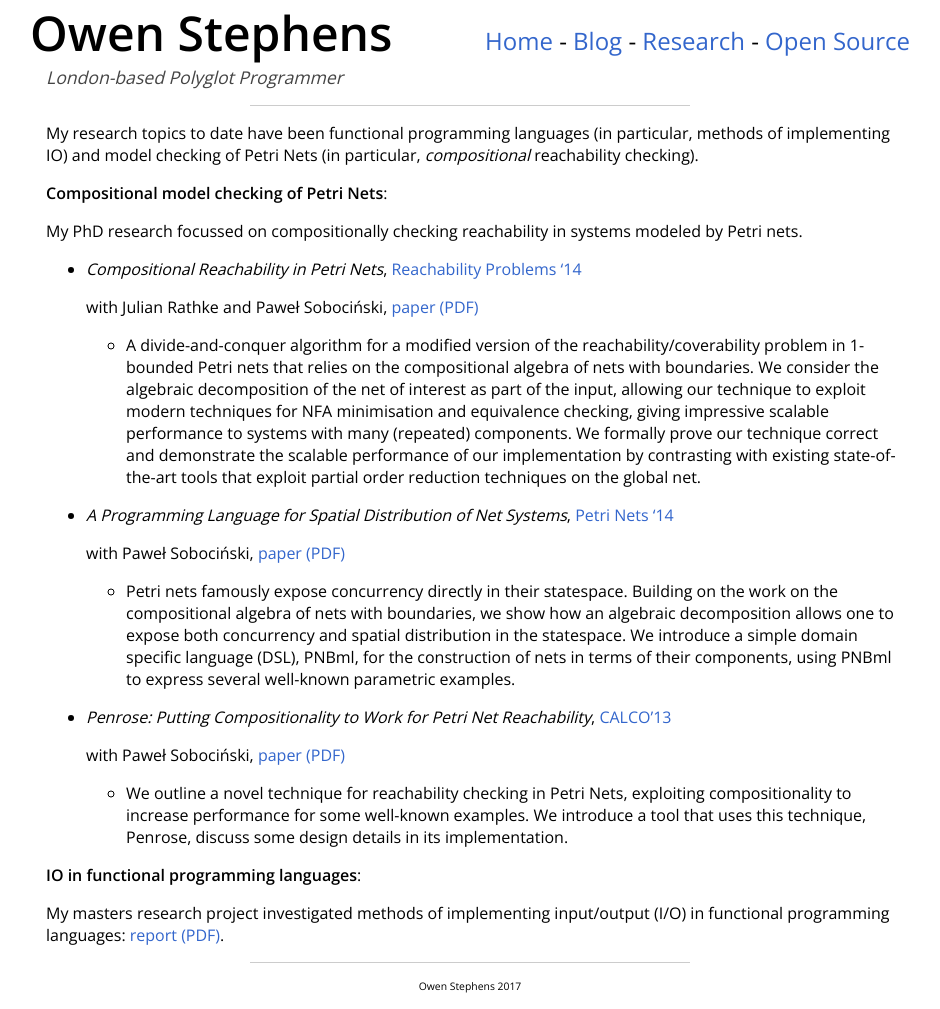
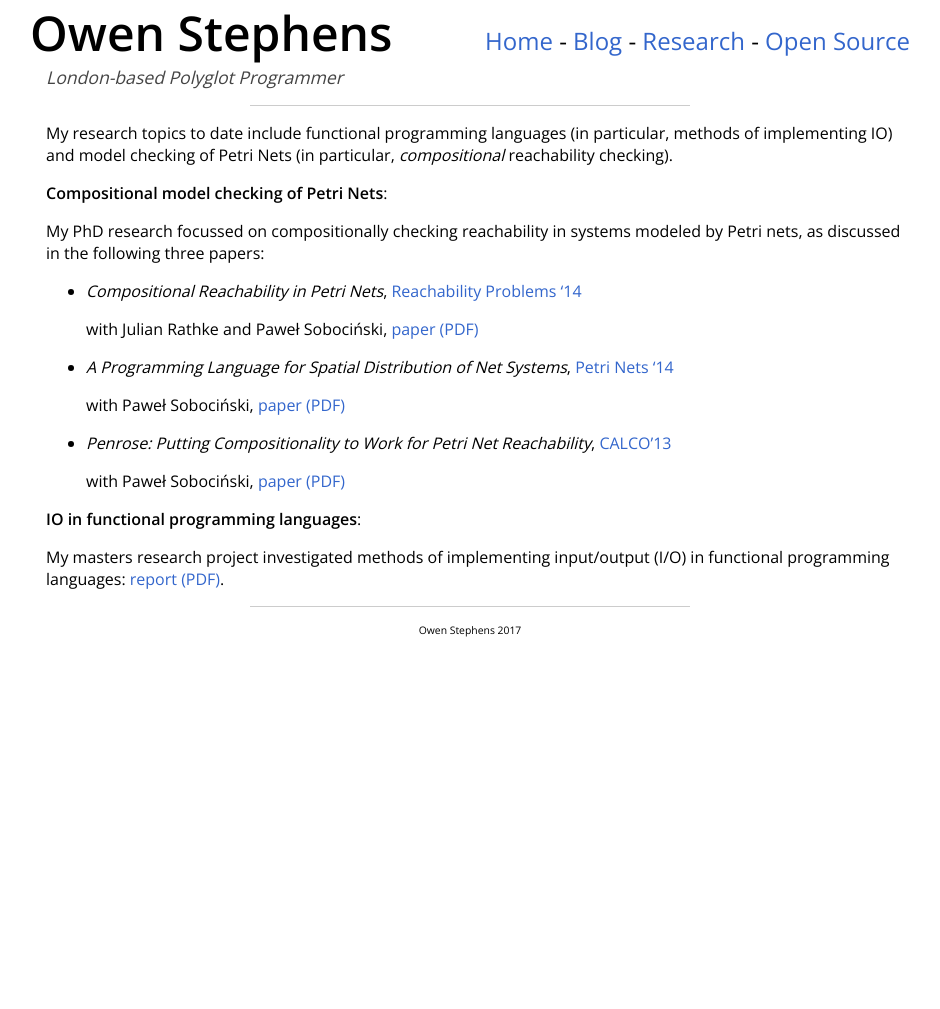
Before and after one commit to owst/owst.github.io, a Jekyll site: the page built from research.md, in a window 1280 px wide. Shown: the whole page, without its empty margins (170-1110 px from the left). Built offline with Jekyll 4.4.1, drawn with Linux system fonts in a browser that asks for light colours; nearby versions of some CDN libraries; some web fonts are replaced; Markdown is read by kramdown in place of the engine named in the settings; after the commit the page ends 900 px from its top, so only the background shows below that.

Commit message:
Tidy up research page

```diff
--- a/research.md
+++ b/research.md
@@ -3,41 +3,23 @@ title: "Research"
 weight: 3
 ---
 
-My research topics to date have been functional programming languages (in particular, methods of
-implementing IO) and model checking of Petri Nets (in particular, *compositional* reachability
-checking).
+My research topics to date include functional programming languages (in particular, methods of implementing IO) and model checking of Petri Nets (in particular, *compositional* reachability checking).
 
 **Compositional model checking of Petri Nets**:
 
-My PhD research focussed on compositionally checking reachability in systems modeled by Petri nets.
+My PhD research focussed on compositionally checking reachability in systems modeled by Petri nets, as discussed in the following three papers:
 
 - *Compositional Reachability in Petri Nets*, [Reachability Problems '14][rp]
 
     with Julian Rathke and Paweł Sobociński, [paper (PDF)][rppaper]
-    - A divide-and-conquer algorithm for a modified version of the reachability/coverability
-      problem in 1-bounded Petri nets that relies on the compositional algebra of nets with
-      boundaries. We consider the algebraic decomposition of the net of interest as part of the
-      input, allowing our technique to exploit modern techniques for NFA minimisation and
-      equivalence checking, giving impressive scalable performance to systems with many (repeated)
-      components. We formally prove our technique correct and demonstrate the scalable performance
-      of our implementation by contrasting with existing state-of-the-art tools that exploit
-      partial order reduction techniques on the global net.
 
 - *A Programming Language for Spatial Distribution of Net Systems*, [Petri Nets '14][pn]
 
     with Paweł Sobociński, [paper (PDF)][pnpaper]
-    - Petri nets famously expose concurrency directly in their statespace. Building on the work on
-      the compositional algebra of nets with boundaries, we show how an algebraic decomposition
-      allows one to expose both concurrency and spatial distribution in the statespace. We
-      introduce a simple domain specific language (DSL), PNBml, for the construction of nets in
-      terms of their components, using PNBml to express several well-known parametric examples.
 
 - *Penrose: Putting Compositionality to Work for Petri Net Reachability*, [CALCO'13][calco]
 
     with Paweł Sobociński, [paper (PDF)][calcopaper]
-    - We outline a novel technique for reachability checking in Petri Nets, exploiting
-      compositionality to increase performance for some well-known examples. We introduce a tool
-      that uses this technique, Penrose, discuss some design details in its implementation.
 
 **IO in functional programming languages**:
 
@@ -46,9 +28,9 @@ programming languages: [report (PDF)][report].
 
 
 [calco]: http://link.springer.com/chapter/10.1007/978-3-642-40206-7_29
-[calcopaper]: {{site.static_dir}}/research/calco13.pdf
+[calcopaper]: {{site.static_dir}}research/calco13.pdf
 [pn]: http://link.springer.com/chapter/10.1007%2F978-3-319-07734-5_9
-[pnpaper]: {{site.static_dir}}/research/pn14.pdf
+[pnpaper]: {{site.static_dir}}research/pn14.pdf
 [rp]: http://link.springer.com/chapter/10.1007%2F978-3-319-11439-2_18
-[rppaper]: {{site.static_dir}}/research/rp14.pdf
-[report]: {{site.static_dir}}/research/masters_report.pdf
+[rppaper]: {{site.static_dir}}research/rp14.pdf
+[report]: {{site.static_dir}}research/masters_report.pdf
```
